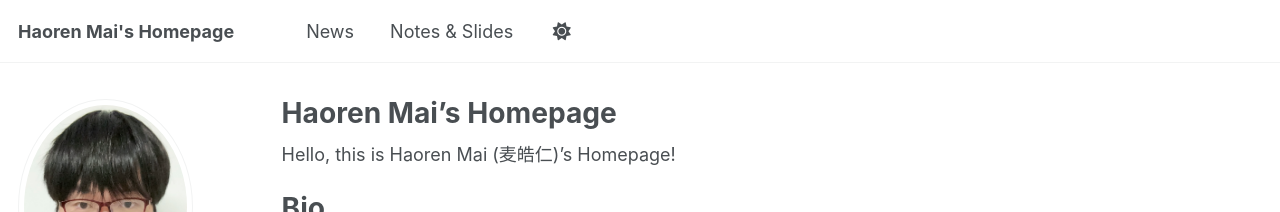
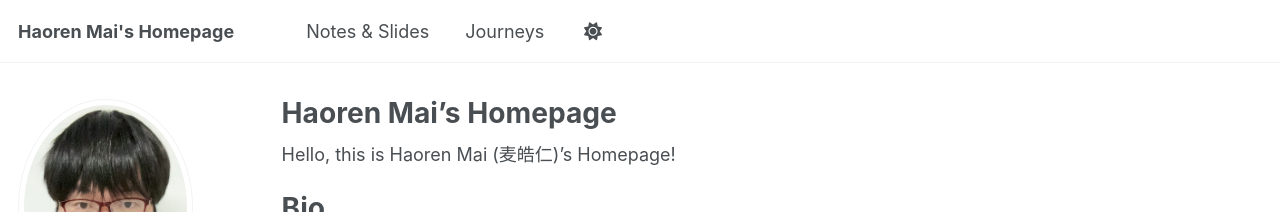
Before and after one commit to haorenmai/haorenmai, a Jekyll site: the page built from _pages/about.md, in a window 1280 px wide. Shown: the top 212 px of the page. Built offline with Jekyll 4.4.1, drawn with Linux system fonts in a browser that asks for light colours; a script bundle is joined from its source files by our own code; library files that are not in the unit come from our copies.

Commit message:
Update navigation.yml

```diff
--- a/_data/navigation.yml
+++ b/_data/navigation.yml
@@ -11,11 +11,11 @@ main:
   #- title: "Publications"
     #url: /publications/
 
-  - title: "News"
-    url: /News/
-
   - title: "Notes & Slides"
     url: /Notes_and_Slides/
+
+  - title: "Journeys"
+    url: /Journeys/
 
   #- title: "Talks"
   #  url: /talks/
```
